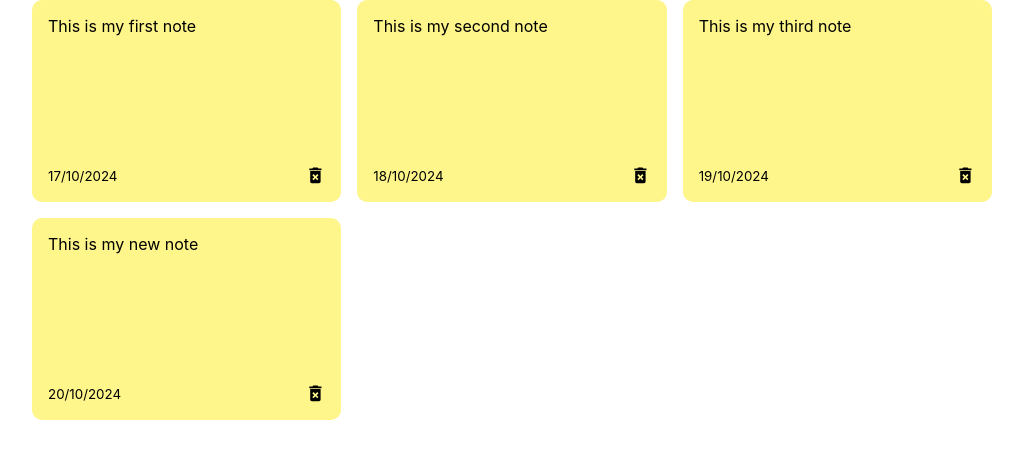
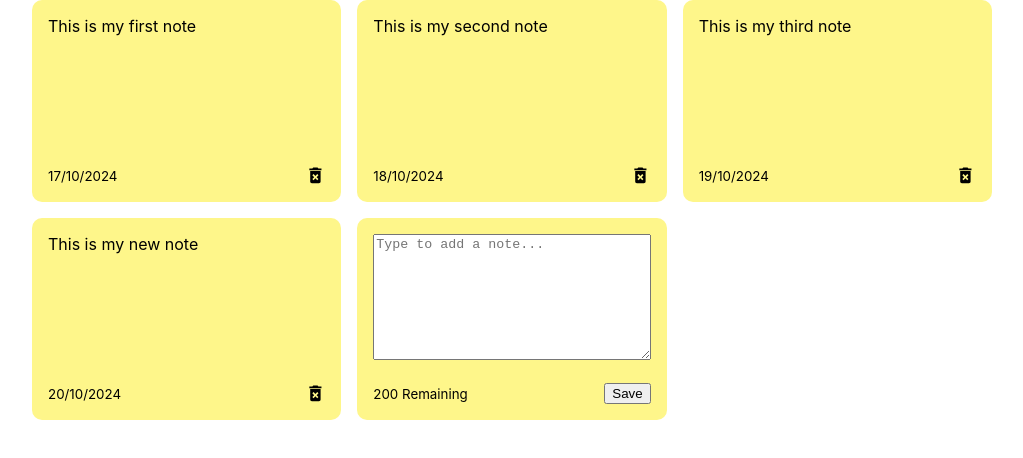
Before and after one commit to KatKgomari/react-notes-app, a React (Create React App) app: page / in a window 1280 px wide. Shown: the top 458 px of the page, without its empty margins (128-1151 px from the left). Built offline with nearby package versions, Linux system fonts and the light colour scheme.

Commit message:
Made AddNote component

```diff
--- /dev/null
+++ b/src/components/AddNote.js
@@ -0,0 +1,14 @@
+
+const AddNote =()=>{
+    return(
+        <div className="note new">
+            <textarea rows="8" cols="10" placeholder="Type to add a note..."></textarea>
+            <div className="note-footer">
+                <small>200 Remaining</small>
+                <button className="save">Save</button>
+            </div>
+        </div>
+    )
+}
+
+export default AddNote;
--- a/src/components/NotesList.js
+++ b/src/components/NotesList.js
@@ -1,9 +1,11 @@
+import AddNote from "./AddNote";
 import Note from "./Note";
 
 const NotesList = ({notes}) =>{
     return (
         <div className="notes-list">
             {notes.map((note)=> <Note id={note.id} text={note.text} date={note.date}/>)}
+            <AddNote/>
         </div>
     )
 }
```
